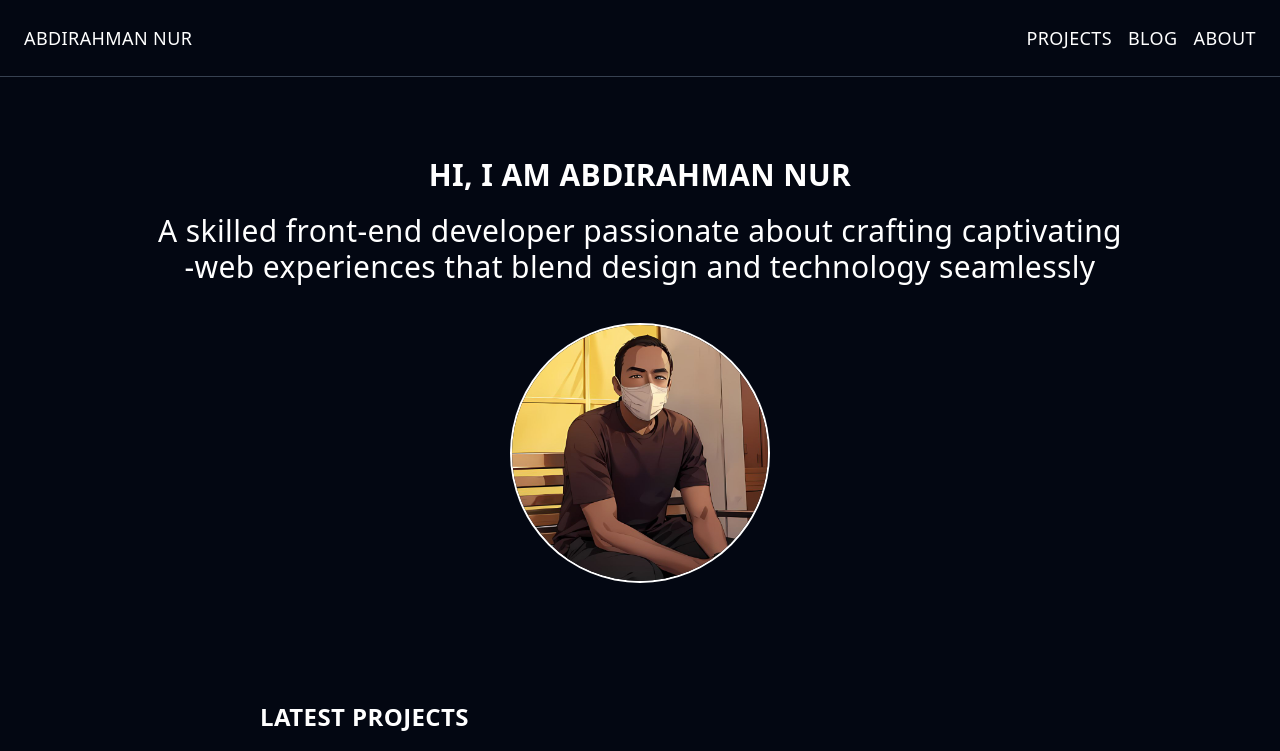
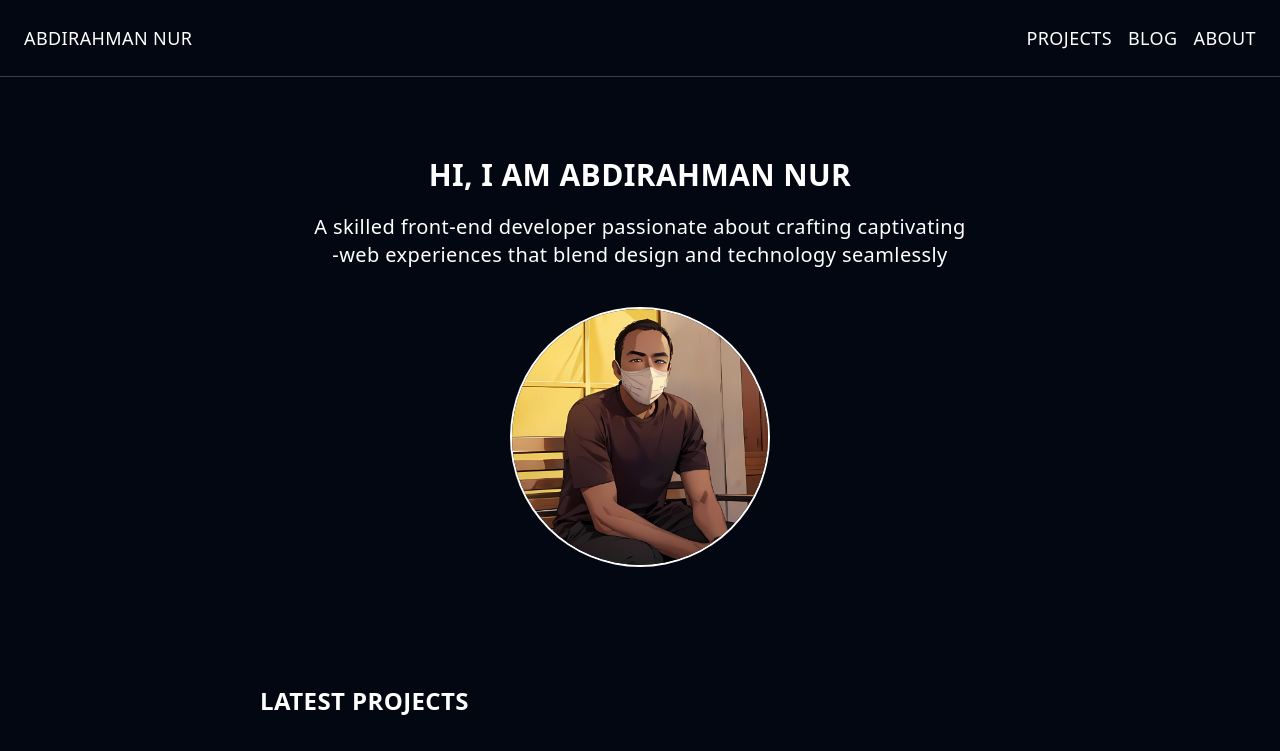
Before and after one commit to myabdi4/nurabdirahman, a React (Vite) app: page / in a window 1280 px wide. Shown: the top 751 px of the page. Built offline with nearby package versions, Linux system fonts and the light colour scheme; no server answers; the database is empty; a web font is replaced by a local one.

Commit message:
Update Section.jsx

```diff
--- a/src/components/Section.jsx
+++ b/src/components/Section.jsx
@@ -4,7 +4,7 @@ const Section = () => {
       <div className="dark:bg:gray-900 lg:pt-20 pt-5">
         <div className="flex sm:justify-center space-y-5 items-center flex-col sm:text-3xl text-lg text-center">
           <h2 className="font-bold">HI, I AM ABDIRAHMAN NUR</h2>
-          <p className="pb-5">
+          <p className="pb-5 text-xl text-justice">
             A skilled front-end developer passionate about crafting captivating
             <span className="hidden sm:block sm:text-center"></span>
             -web experiences that blend design and technology seamlessly
```
